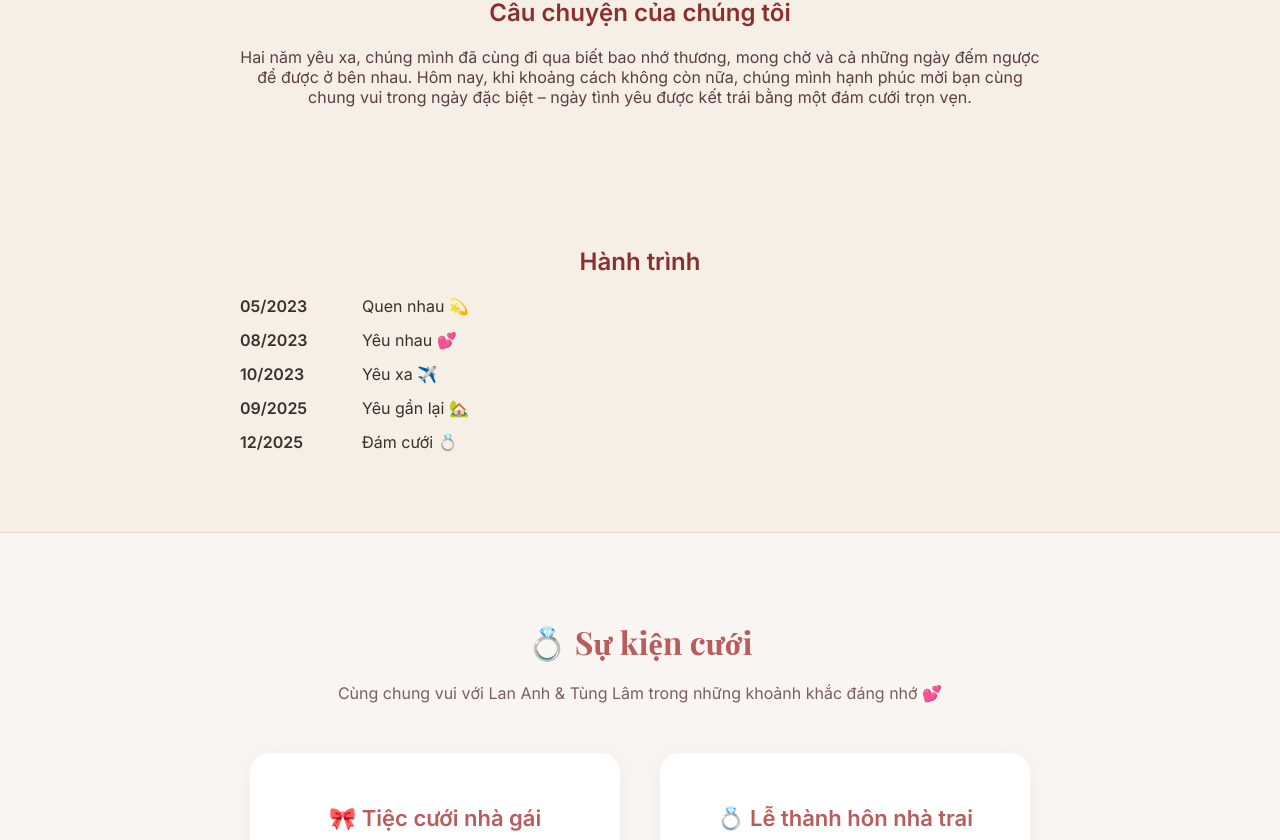
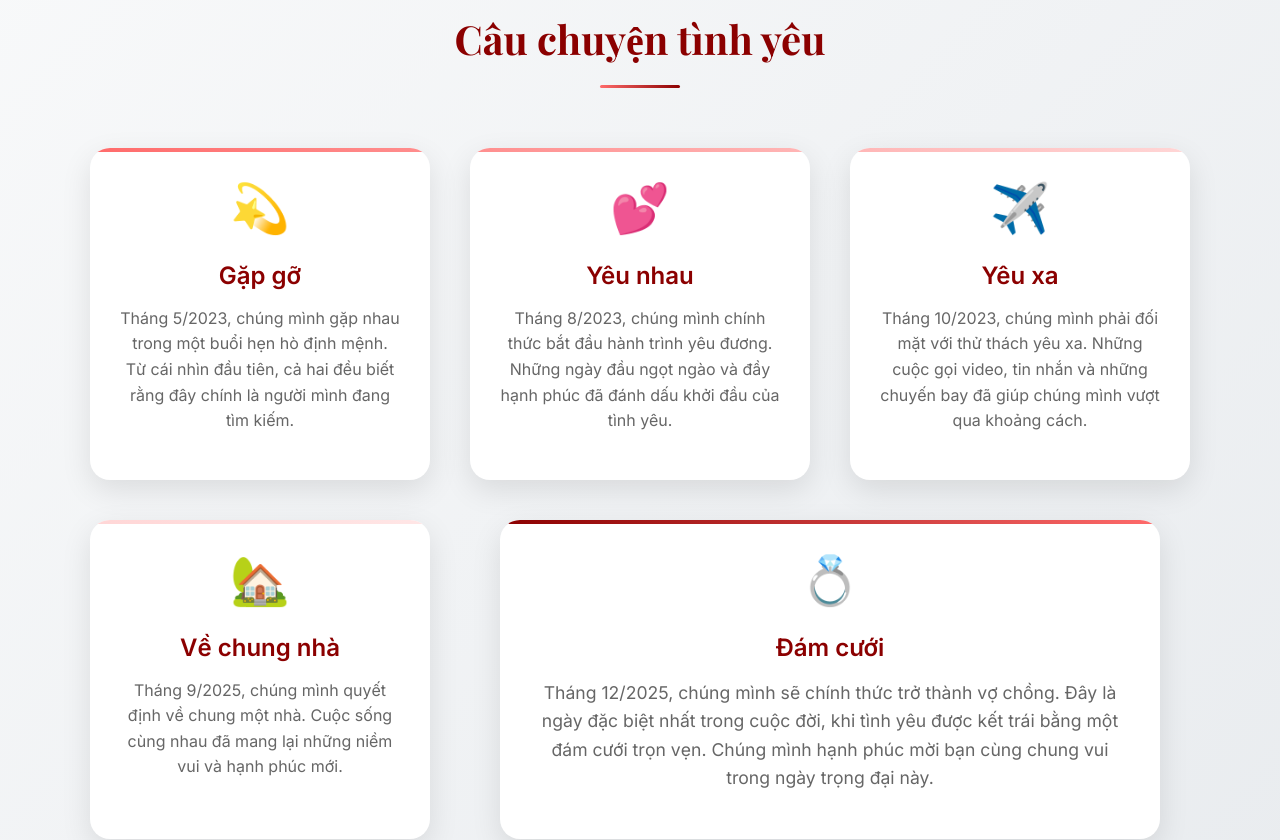
Before and after one commit to lananh11061999-create/wedding-lananh-tunglam, a Next.js app: page / in a window 1280 px wide. Shown: the part 2456-3296 px from the top of the page. Built offline with nearby package versions, Linux system fonts and the light colour scheme.

Commit message:
Redesign story section with beautiful timeline cards and animations

```diff
--- a/components/Story.js
+++ b/components/Story.js
@@ -1,12 +1,265 @@
+import { motion } from "framer-motion";
+
 export default function Story(){
   return (
-    <section className="section" data-aos="fade-up">
+    <section className="section" style={{ background: 'linear-gradient(135deg, #f8f9fa 0%, #e9ecef 100%)' }}>
       <div className="container">
-        <h2 style={{textAlign:'center', color:'var(--main-1)'}}>Câu chuyện của chúng tôi</h2>
-        <p style={{maxWidth:800, margin:'18px auto 0 auto', textAlign:'center', color:'#5a4040'}}>
-          Hai năm yêu xa, chúng mình đã cùng đi qua biết bao nhớ thương, mong chờ và cả những ngày đếm ngược để được ở bên nhau.
-            Hôm nay, khi khoảng cách không còn nữa, chúng mình hạnh phúc mời bạn cùng chung vui trong ngày đặc biệt – ngày tình yêu được kết trái bằng một đám cưới trọn vẹn.
-        </p>
+        <motion.div
+          initial={{ opacity: 0, y: 30 }}
+          whileInView={{ opacity: 1, y: 0 }}
+          transition={{ duration: 0.8 }}
+          style={{ textAlign: 'center', marginBottom: '60px' }}
+        >
+          <h2 style={{
+            color: '#8B0000',
+            fontSize: '2.5rem',
+            fontWeight: '700',
+            marginBottom: '20px',
+            fontFamily: "'Playfair Display', serif"
+          }}>
+            Câu chuyện tình yêu
+          </h2>
+          <div style={{
+            width: '80px',
+            height: '3px',
+            background: 'linear-gradient(90deg, #FF6B6B, #8B0000)',
+            margin: '0 auto',
+            borderRadius: '2px'
+          }}></div>
+        </motion.div>
+
+        <div style={{
+          display: 'grid',
+          gridTemplateColumns: 'repeat(auto-fit, minmax(300px, 1fr))',
+          gap: '40px',
+          maxWidth: '1200px',
+          margin: '0 auto'
+        }}>
+          {/* Timeline Item 1 */}
+          <motion.div
+            initial={{ opacity: 0, x: -50 }}
+            whileInView={{ opacity: 1, x: 0 }}
+            transition={{ duration: 0.8, delay: 0.2 }}
+            style={{
+              background: 'white',
+              padding: '30px',
+              borderRadius: '20px',
+              boxShadow: '0 10px 30px rgba(0,0,0,0.1)',
+              position: 'relative',
+              overflow: 'hidden'
+            }}
+          >
+            <div style={{
+              position: 'absolute',
+              top: '0',
+              left: '0',
+              width: '100%',
+              height: '4px',
+              background: 'linear-gradient(90deg, #FF6B6B, #FF8E8E)'
+            }}></div>
+            <div style={{
+              fontSize: '3rem',
+              marginBottom: '20px',
+              textAlign: 'center'
+            }}>💫</div>
+            <h3 style={{
+              color: '#8B0000',
+              fontSize: '1.5rem',
+              fontWeight: '600',
+              marginBottom: '15px',
+              textAlign: 'center'
+            }}>Gặp gỡ</h3>
+            <p style={{
+              color: '#666',
+              lineHeight: '1.6',
+              textAlign: 'center'
+            }}>
+              Tháng 5/2023, chúng mình gặp nhau trong một buổi hẹn hò định mệnh.
+              Từ cái nhìn đầu tiên, cả hai đều biết rằng đây chính là người mình đang tìm kiếm.
+            </p>
+          </motion.div>
+
+          {/* Timeline Item 2 */}
+          <motion.div
+            initial={{ opacity: 0, y: 50 }}
+            whileInView={{ opacity: 1, y: 0 }}
+            transition={{ duration: 0.8, delay: 0.4 }}
+            style={{
+              background: 'white',
+              padding: '30px',
+              borderRadius: '20px',
+              boxShadow: '0 10px 30px rgba(0,0,0,0.1)',
+              position: 'relative',
+              overflow: 'hidden'
+            }}
+          >
+            <div style={{
+              position: 'absolute',
+              top: '0',
+              left: '0',
+              width: '100%',
+              height: '4px',
+              background: 'linear-gradient(90deg, #FF8E8E, #FFB6B6)'
+            }}></div>
+            <div style={{
+              fontSize: '3rem',
+              marginBottom: '20px',
+              textAlign: 'center'
+            }}>💕</div>
+            <h3 style={{
+              color: '#8B0000',
+              fontSize: '1.5rem',
+              fontWeight: '600',
+              marginBottom: '15px',
+              textAlign: 'center'
+            }}>Yêu nhau</h3>
+            <p style={{
+              color: '#666',
+              lineHeight: '1.6',
+              textAlign: 'center'
+            }}>
+              Tháng 8/2023, chúng mình chính thức bắt đầu hành trình yêu đương.
+              Những ngày đầu ngọt ngào và đầy hạnh phúc đã đánh dấu khởi đầu của tình yêu.
+            </p>
+          </motion.div>
+
+          {/* Timeline Item 3 */}
+          <motion.div
+            initial={{ opacity: 0, x: 50 }}
+            whileInView={{ opacity: 1, x: 0 }}
+            transition={{ duration: 0.8, delay: 0.6 }}
+            style={{
+              background: 'white',
+              padding: '30px',
+              borderRadius: '20px',
+              boxShadow: '0 10px 30px rgba(0,0,0,0.1)',
+              position: 'relative',
+              overflow: 'hidden'
+            }}
+          >
+            <div style={{
+              position: 'absolute',
+              top: '0',
+              left: '0',
+              width: '100%',
+              height: '4px',
+              background: 'linear-gradient(90deg, #FFB6B6, #FFD6D6)'
+            }}></div>
+            <div style={{
+              fontSize: '3rem',
+              marginBottom: '20px',
+              textAlign: 'center'
+            }}>✈️</div>
+            <h3 style={{
+              color: '#8B0000',
+              fontSize: '1.5rem',
+              fontWeight: '600',
+              marginBottom: '15px',
+              textAlign: 'center'
+            }}>Yêu xa</h3>
+            <p style={{
+              color: '#666',
+              lineHeight: '1.6',
+              textAlign: 'center'
+            }}>
+              Tháng 10/2023, chúng mình phải đối mặt với thử thách yêu xa.
+              Những cuộc gọi video, tin nhắn và những chuyến bay đã giúp chúng mình vượt qua khoảng cách.
+            </p>
+          </motion.div>
+
+          {/* Timeline Item 4 */}
+          <motion.div
+            initial={{ opacity: 0, x: -50 }}
+            whileInView={{ opacity: 1, x: 0 }}
+            transition={{ duration: 0.8, delay: 0.8 }}
+            style={{
+              background: 'white',
+              padding: '30px',
+              borderRadius: '20px',
+              boxShadow: '0 10px 30px rgba(0,0,0,0.1)',
+              position: 'relative',
+              overflow: 'hidden'
+            }}
+          >
+            <div style={{
+              position: 'absolute',
+              top: '0',
+              left: '0',
+              width: '100%',
+              height: '4px',
+              background: 'linear-gradient(90deg, #FFD6D6, #FFE6E6)'
+            }}></div>
+            <div style={{
+              fontSize: '3rem',
+              marginBottom: '20px',
+              textAlign: 'center'
+            }}>🏡</div>
+            <h3 style={{
+              color: '#8B0000',
+              fontSize: '1.5rem',
+              fontWeight: '600',
+              marginBottom: '15px',
+              textAlign: 'center'
+            }}>Về chung nhà</h3>
+            <p style={{
+              color: '#666',
+              lineHeight: '1.6',
+              textAlign: 'center'
+            }}>
+              Tháng 9/2025, chúng mình quyết định về chung một nhà.
+              Cuộc sống cùng nhau đã mang lại những niềm vui và hạnh phúc mới.
+            </p>
+          </motion.div>
+
+          {/* Timeline Item 5 */}
+          <motion.div
+            initial={{ opacity: 0, y: 50 }}
+            whileInView={{ opacity: 1, y: 0 }}
+            transition={{ duration: 0.8, delay: 1.0 }}
+            style={{
+              background: 'white',
+              padding: '30px',
+              borderRadius: '20px',
+              boxShadow: '0 10px 30px rgba(0,0,0,0.1)',
+              position: 'relative',
+              overflow: 'hidden',
+              gridColumn: 'span 2',
+              maxWidth: '600px',
+              margin: '0 auto'
+            }}
+          >
+            <div style={{
+              position: 'absolute',
+              top: '0',
+              left: '0',
+              width: '100%',
+              height: '4px',
+              background: 'linear-gradient(90deg, #8B0000, #FF6B6B)'
+            }}></div>
+            <div style={{
+              fontSize: '3rem',
+              marginBottom: '20px',
+              textAlign: 'center'
+            }}>💍</div>
+            <h3 style={{
+              color: '#8B0000',
+              fontSize: '1.5rem',
+              fontWeight: '600',
+              marginBottom: '15px',
+              textAlign: 'center'
+            }}>Đám cưới</h3>
+            <p style={{
+              color: '#666',
+              lineHeight: '1.6',
+              textAlign: 'center',
+              fontSize: '1.1rem'
+            }}>
+              Tháng 12/2025, chúng mình sẽ chính thức trở thành vợ chồng.
+              Đây là ngày đặc biệt nhất trong cuộc đời, khi tình yêu được kết trái bằng một đám cưới trọn vẹn.
+              Chúng mình hạnh phúc mời bạn cùng chung vui trong ngày trọng đại này.
+            </p>
+          </motion.div>
+        </div>
       </div>
     </section>
   )
```
